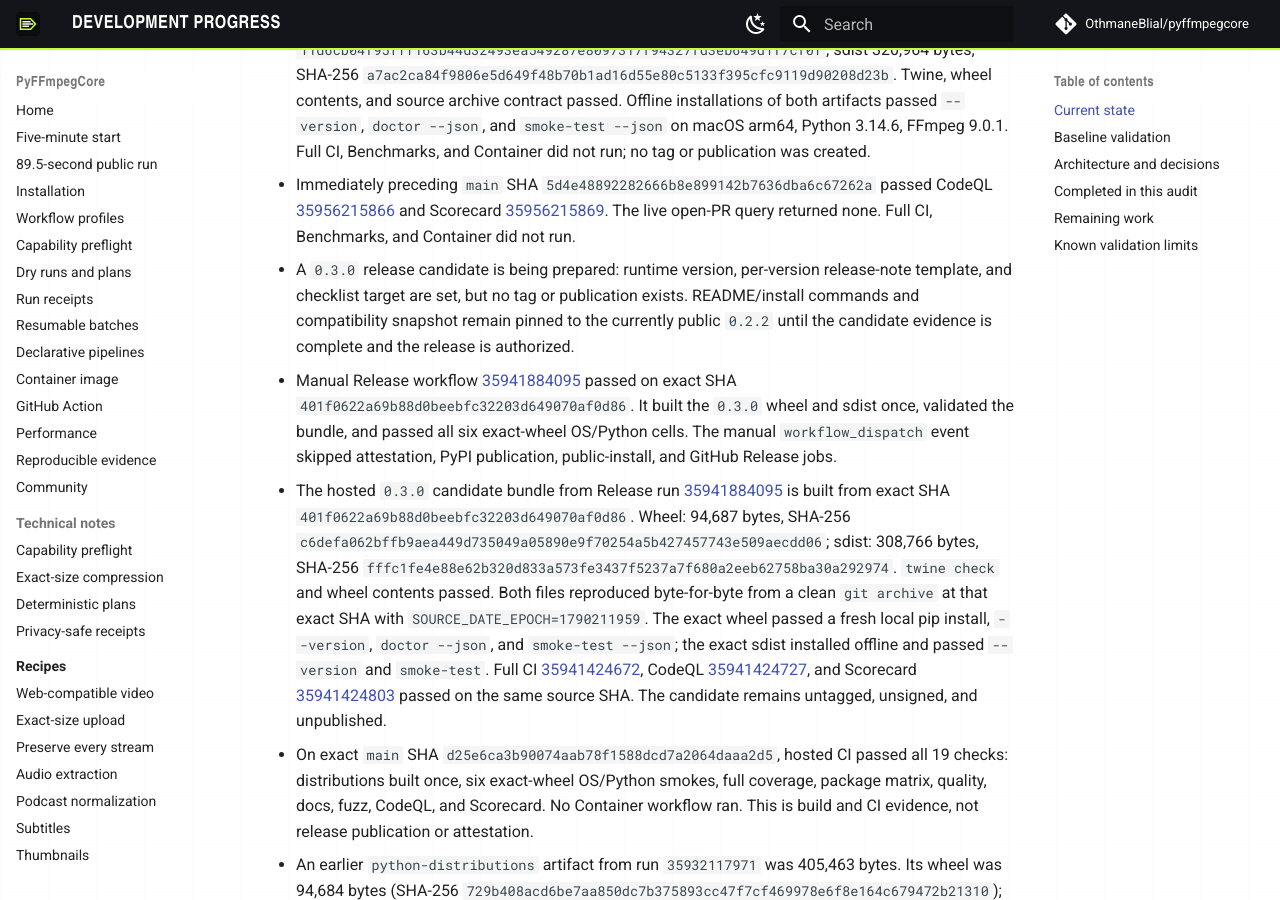
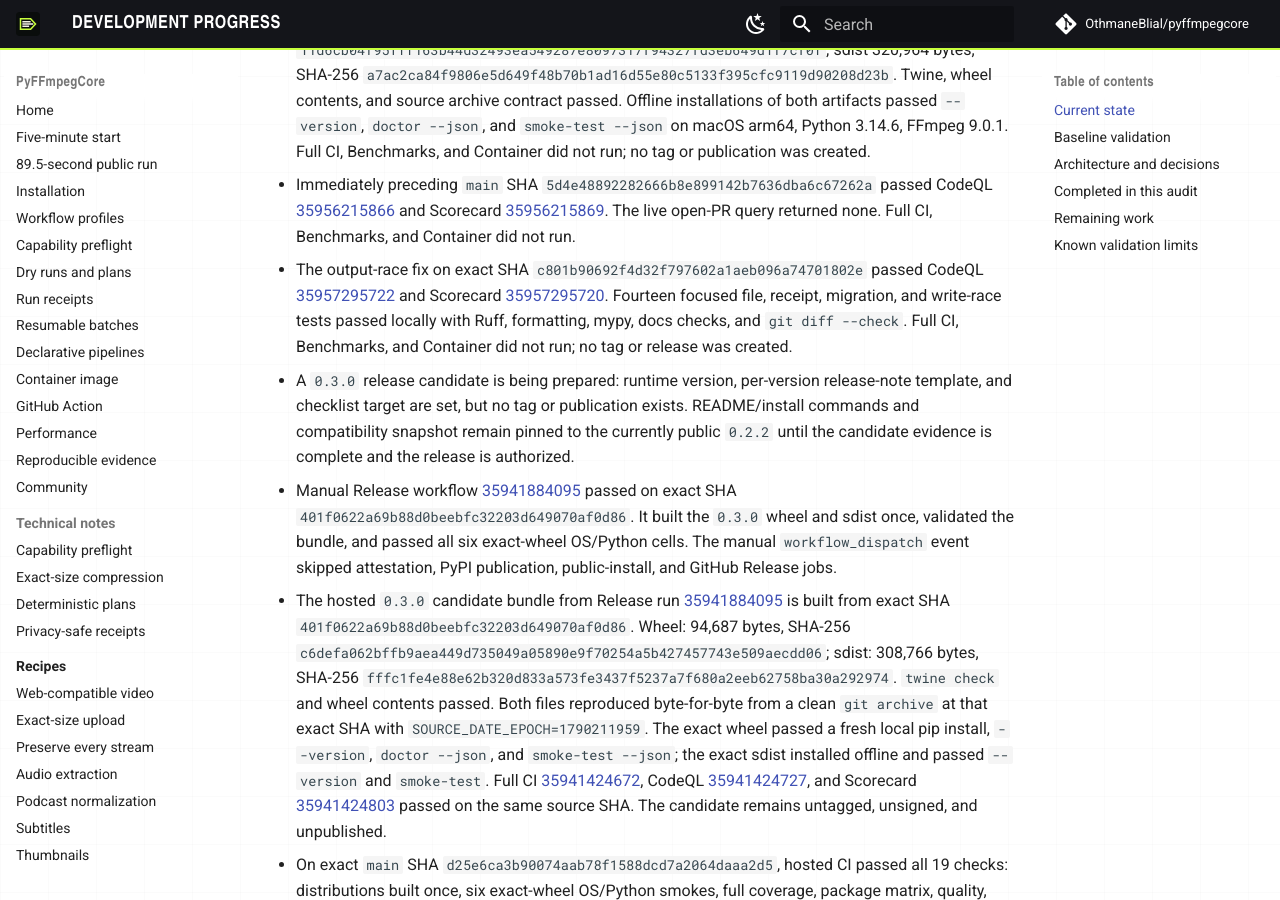
Before and after one commit to OthmaneBlial/pyffmpegcore, an MkDocs documentation site: the page built from docs/PROGRESS.md, in a window 1280 px wide and 900 px high, scrolled down 1078 px. Built offline with MkDocs 1.6.1 and Material for MkDocs 9.7.7, drawn with Linux system fonts in a browser that asks for light colours; comment, search, counter and statistics services are not loaded.

Commit message:
docs: record race fix security checks

```diff
--- a/docs/PROGRESS.md
+++ b/docs/PROGRESS.md
@@ -11,6 +11,7 @@ Updated: 2026-09-24
 - On previous `main` SHA `cdc34224e93d42ea24a2bb23aebe3d0594f5ebc6`, CodeQL [35955028994](https://github.com/OthmaneBlial/pyffmpegcore/actions/runs/35955028994) and Scorecard [35955028991](https://github.com/OthmaneBlial/pyffmpegcore/actions/runs/35955028991) passed.
 - On exact source SHA `7c77bc1ff4dc9e21e8133eddd9cc1f9e19901588`, CodeQL [35955651145](https://github.com/OthmaneBlial/pyffmpegcore/actions/runs/35955651145) and Scorecard [35955651131](https://github.com/OthmaneBlial/pyffmpegcore/actions/runs/35955651131) passed. Two sequential local builds produced identical `0.3.0` distributions: wheel 97,675 bytes, SHA-256 `11d6cb04f95fff163b44d32493ea549287e8097317f94327fd3eb649d1f7cf0f`; sdist 320,964 bytes, SHA-256 `a7ac2ca84f9806e5d649f48b70b1ad16d55e80c5133f395cfc9119d90208d23b`. Twine, wheel contents, and source archive contract passed. Offline installations of both artifacts passed `--version`, `doctor --json`, and `smoke-test --json` on macOS arm64, Python 3.14.6, FFmpeg 9.0.1. Full CI, Benchmarks, and Container did not run; no tag or publication was created.
 - Immediately preceding `main` SHA `5d4e48892282666b8e899142b7636dba6c67262a` passed CodeQL [35956215866](https://github.com/OthmaneBlial/pyffmpegcore/actions/runs/35956215866) and Scorecard [35956215869](https://github.com/OthmaneBlial/pyffmpegcore/actions/runs/35956215869). The live open-PR query returned none. Full CI, Benchmarks, and Container did not run.
+- The output-race fix on exact SHA `c801b90692f4d32f797602a1aeb096a74701802e` passed CodeQL [35957295722](https://github.com/OthmaneBlial/pyffmpegcore/actions/runs/35957295722) and Scorecard [35957295720](https://github.com/OthmaneBlial/pyffmpegcore/actions/runs/35957295720). Fourteen focused file, receipt, migration, and write-race tests passed locally with Ruff, formatting, mypy, docs checks, and `git diff --check`. Full CI, Benchmarks, and Container did not run; no tag or release was created.
 - A `0.3.0` release candidate is being prepared: runtime version, per-version release-note template, and checklist target are set, but no tag or publication exists. README/install commands and compatibility snapshot remain pinned to the currently public `0.2.2` until the candidate evidence is complete and the release is authorized.
 - Manual Release workflow [35941884095](https://github.com/OthmaneBlial/pyffmpegcore/actions/runs/35941884095) passed on exact SHA `401f0622a69b88d0beebfc32203d649070af0d86`. It built the `0.3.0` wheel and sdist once, validated the bundle, and passed all six exact-wheel OS/Python cells. The manual `workflow_dispatch` event skipped attestation, PyPI publication, public-install, and GitHub Release jobs.
 - The hosted `0.3.0` candidate bundle from Release run [35941884095](https://github.com/OthmaneBlial/pyffmpegcore/actions/runs/35941884095) is built from exact SHA `401f0622a69b88d0beebfc32203d649070af0d86`. Wheel: 94,687 bytes, SHA-256 `c6defa062bffb9aea449d735049a05890e9f70254a5b427457743e509aecdd06`; sdist: 308,766 bytes, SHA-256 `fffc1fe4e88e62b320d833a573fe3437f5237a7f680a2eeb62758ba30a292974`. `twine check` and wheel contents passed. Both files reproduced byte-for-byte from a clean `git archive` at that exact SHA with `SOURCE_DATE_EPOCH=1790211959`. The exact wheel passed a fresh local pip install, `--version`, `doctor --json`, and `smoke-test --json`; the exact sdist installed offline and passed `--version` and `smoke-test`. Full CI [35941424672](https://github.com/OthmaneBlial/pyffmpegcore/actions/runs/35941424672), CodeQL [35941424727](https://github.com/OthmaneBlial/pyffmpegcore/actions/runs/35941424727), and Scorecard [35941424803](https://github.com/OthmaneBlial/pyffmpegcore/actions/runs/35941424803) passed on the same source SHA. The candidate remains untagged, unsigned, and unpublished.
```
Also changed, not shown: ROADMAP.md (+6 -1 lines).
